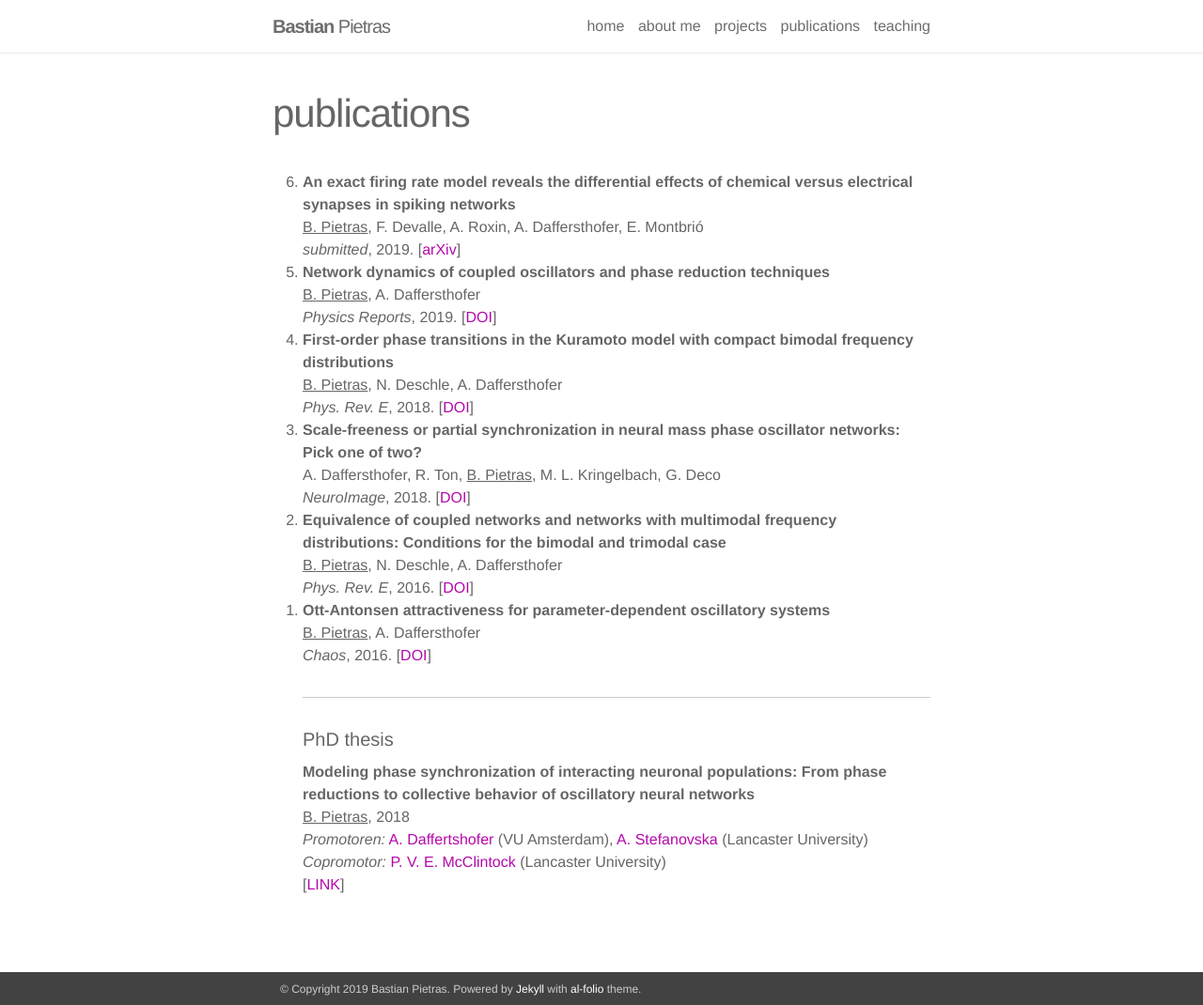
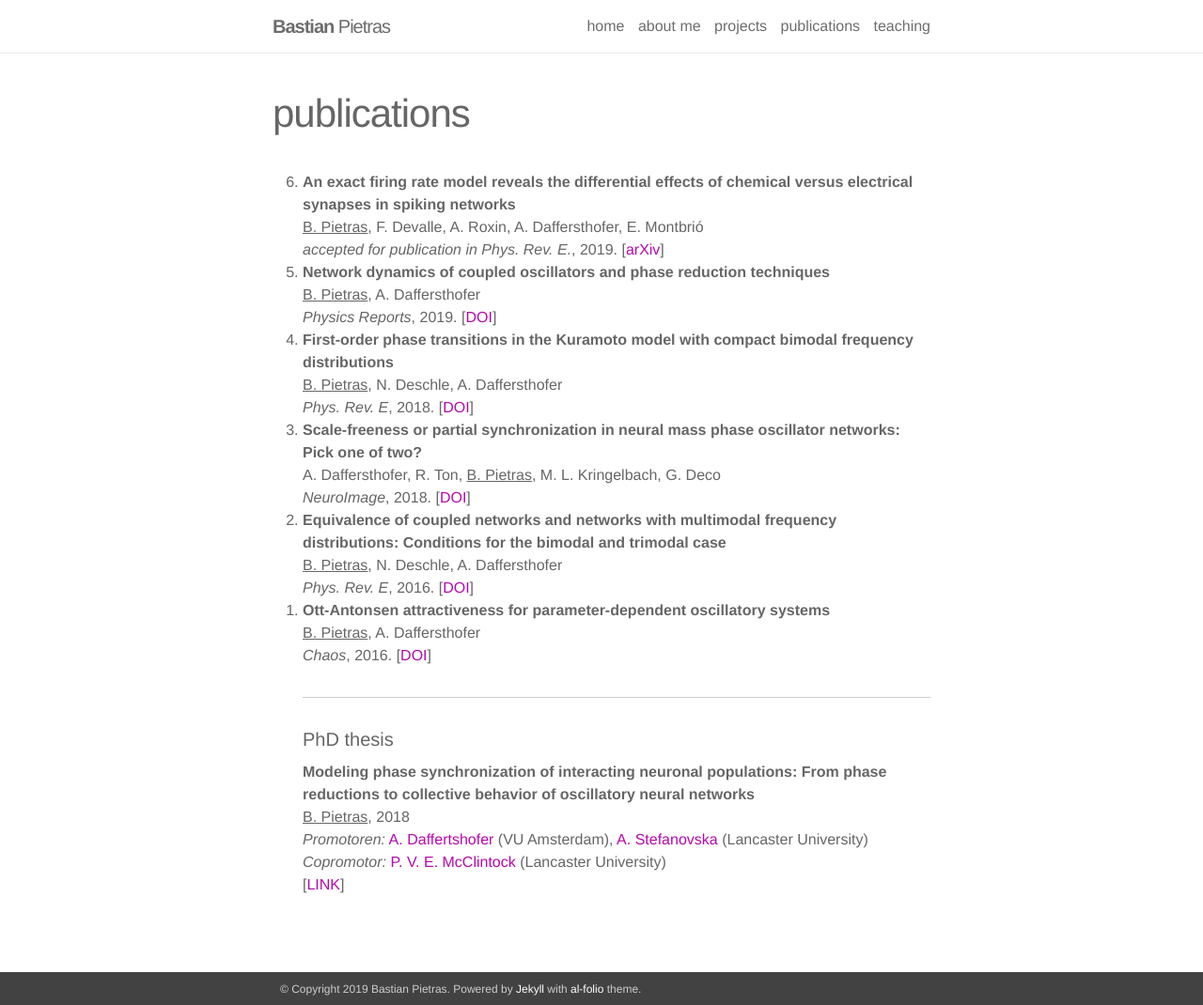
Before and after one commit to BastianPietras/bastianpietras.github.io, a Jekyll site: the page built from _pages/publications.md, in a window 1280 px wide and 1070 px high. Shown: the whole window at 94% size. Built offline with Jekyll 4.4.1, drawn with Linux system fonts in a browser that asks for light colours.

Commit message:
Update publications.md

```diff
--- a/_pages/publications.md
+++ b/_pages/publications.md
@@ -10,7 +10,7 @@ title: publications
   <li> <strong>An exact firing rate model reveals the differential effects of chemical versus electrical synapses in
 spiking networks</strong><br/>
       <ins>B. Pietras</ins>, F. Devalle, A. Roxin, A. Daffersthofer, E. Montbri&oacute;<br/>
-      <em>submitted</em>, 2019. [<a href="https://arxiv.org/abs/1905.01917" target="_self">arXiv</a>]<br/>
+      <em>accepted for publication in Phys. Rev. E.</em>, 2019. [<a href="https://arxiv.org/abs/1905.01917" target="_self">arXiv</a>]<br/>
 
   <li> <strong>Network dynamics of coupled oscillators and phase reduction techniques</strong><br/>
       <ins>B. Pietras</ins>, A. Daffersthofer<br/>
```
